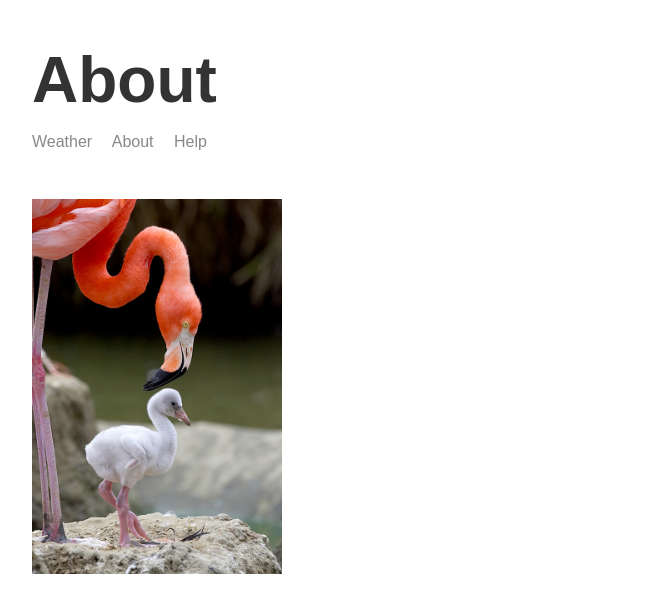
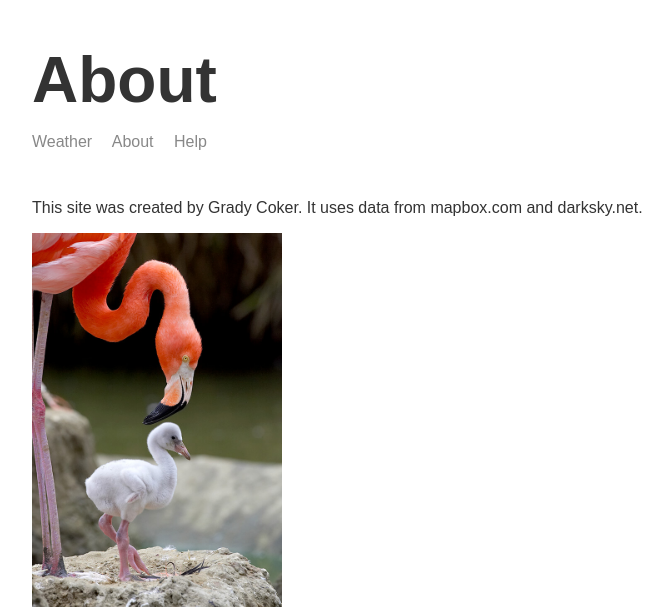
Before and after one commit to gecoker/node3-weather-website, a Node server app: page /about in a window 1280 px wide. Shown: the top 607 px of the page, without its empty margins (283-952 px from the left). Run offline with Node 20, Linux system fonts and the light colour scheme; some libraries are stand-ins or nearby versions.

Commit message:
Added about text

```diff
--- a/templates/views/about.hbs
+++ b/templates/views/about.hbs
@@ -11,6 +11,7 @@
 <body>
     <div class="main-content">
         {{>header}}
+        <p>This site was created by Grady Coker. It uses data from mapbox.com and darksky.net.</p>
         <img class="portrait" src="/img/img1.jpg" alt="" />
     </div>
     {{>footer}}
```
